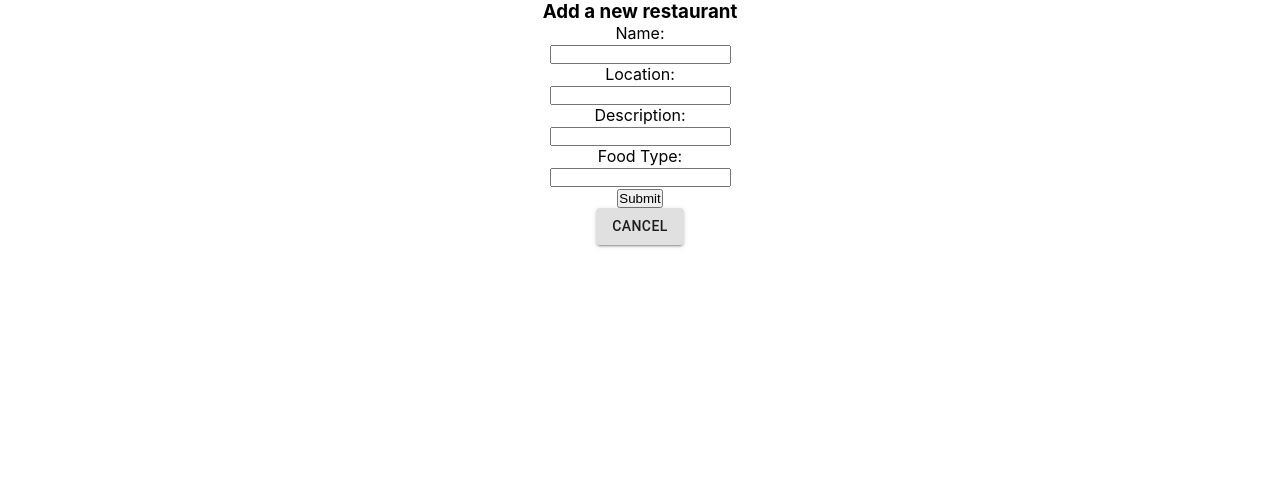
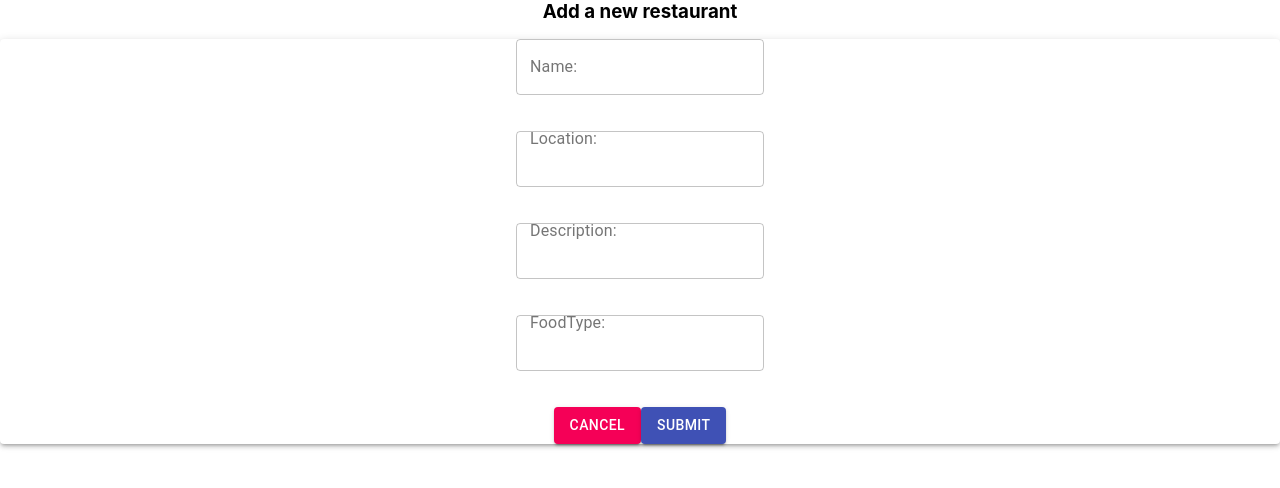
Before and after one commit to cbaermann/RestaurantLogger, a React (Create React App) app in the folder RestaurantLogger/client/: page /new in a window 1280 px wide. Shown: the top 488 px of the page. Built offline with nearby package versions, Linux system fonts and the light colour scheme.

Commit message:
material ui on form. needs margin adjust on edit page

```diff
--- a/RestaurantLogger/client/src/components/RestaurantForm.jsx
+++ b/RestaurantLogger/client/src/components/RestaurantForm.jsx
@@ -1,6 +1,23 @@
 import React, { useState } from 'react';
 import { navigate } from '@reach/router';
-import { Button } from '@material-ui/core';
+import { Button,
+        Paper,
+        FormControl,
+        InputLabel,
+        OutlinedInput
+} from '@material-ui/core';
+
+const styles = {
+    input: {
+        marginBottom: "1rem"
+    },
+    paper: {
+        padding: "1rem"
+    },
+    topInput: {
+        marginTop: "1rem"
+    }
+}
 
 export default props => {
     const {initialName, initialLocation, initialDescription, initialFoodType, onSubmitProp} = props;
@@ -22,7 +39,42 @@ export default props => {
 
     return(
         <>
-        <form onSubmit={onSubmitHandler}>
+        <Paper elevation={3} style={styles.paper} style={styles.topInput}>
+            <form onSubmit={onSubmitHandler} style={styles.topInput}>
+                <FormControl variant="outlined" style={styles.input}>
+                    <InputLabel>Name:</InputLabel>
+                    <OutlinedInput
+                        type="text"
+                        name="name" value={name}
+                        onChange={(e)=>{setName(e.target.value) }}/>
+                </FormControl><br/>
+                <FormControl variant="outlined" style={styles.input}>
+                    <InputLabel>Location:</InputLabel><br/>
+                    <OutlinedInput
+                        type="text"
+                        name="location" value={location}
+                        onChange={(e)=>{setLocation(e.target.value) }}/>
+                </FormControl><br/>
+                <FormControl variant="outlined" style={styles.input}>
+                    <InputLabel>Description:</InputLabel><br/>
+                    <OutlinedInput
+                        type="text"
+                        name="description" value={description}
+                        onChange={(e)=>{setDescription(e.target.value) }}/>
+                </FormControl><br/>
+                <FormControl variant="outlined" style={styles.input}>
+                    <InputLabel>FoodType:</InputLabel><br/>
+                    <OutlinedInput
+                        type="text"
+                        name="foodType" value={foodType}
+                        onChange={(e)=>{setFoodType(e.target.value) }}/>
+                </FormControl><br/><br/>
+                <Button color="secondary" variant="contained" onClick={onClickHandler}>Cancel</Button>
+                <Button type="submit" variant="contained" color="primary">Submit</Button>
+
+            </form>
+        </Paper>
+        {/* <form onSubmit={onSubmitHandler}>
             <p>
                 <label>Name:</label><br/>
                 <input
@@ -53,7 +105,7 @@ export default props => {
             </p>
             <input type="submit"/>
         </form>
-        <Button variant="contained" color="default" onClick={onClickHandler}>Cancel</Button>
+        <Button variant="contained" color="default" onClick={onClickHandler}>Cancel</Button> */}
         </>
     )
 }
--- a/RestaurantLogger/client/src/views/Update.jsx
+++ b/RestaurantLogger/client/src/views/Update.jsx
@@ -24,7 +24,7 @@ export default props => {
     }
     return(
         <div>
-            <h1>Update a Restaurant</h1>
+            <h1>Update a Restaurant</h1><br/><br/>
             {loaded && (
                 <>
                     <RestaurantForm
```
Also changed, not shown: RestaurantLogger/client/src/components/RestaurantList.jsx (indentation only).
